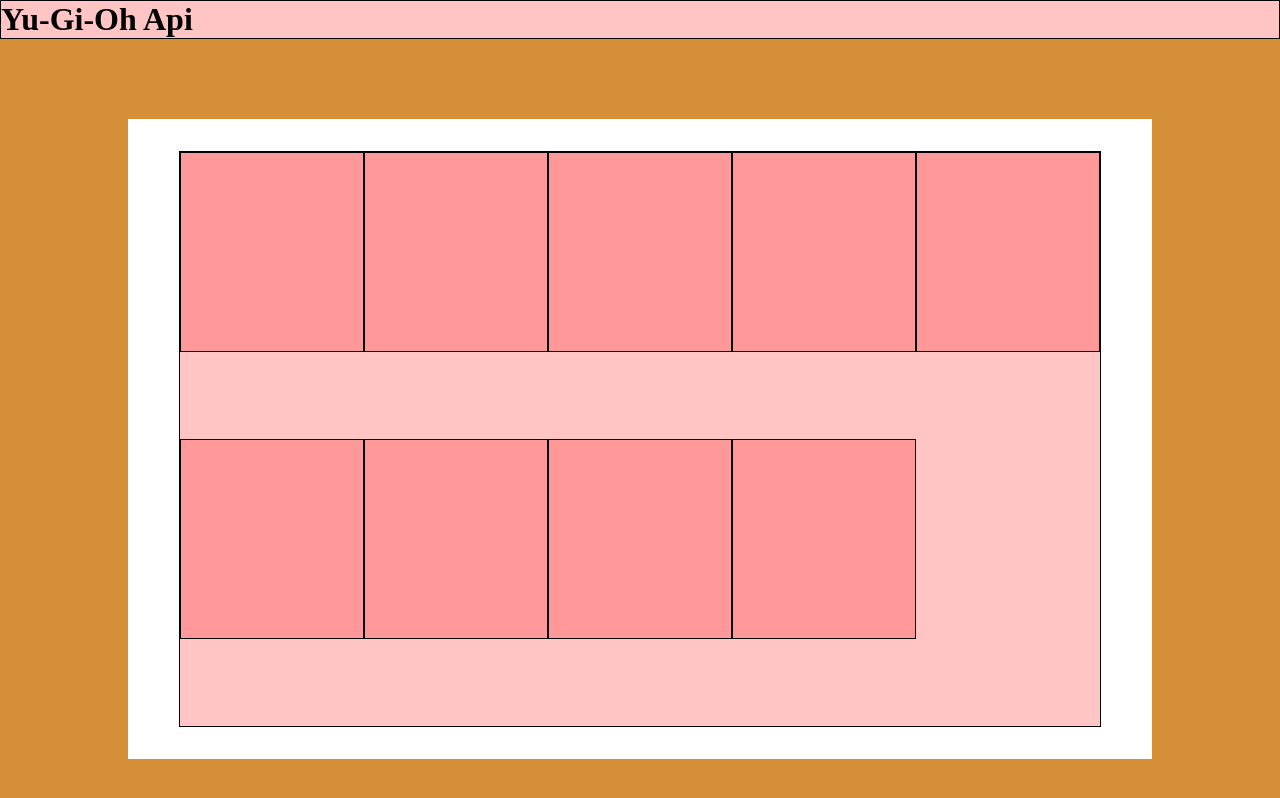
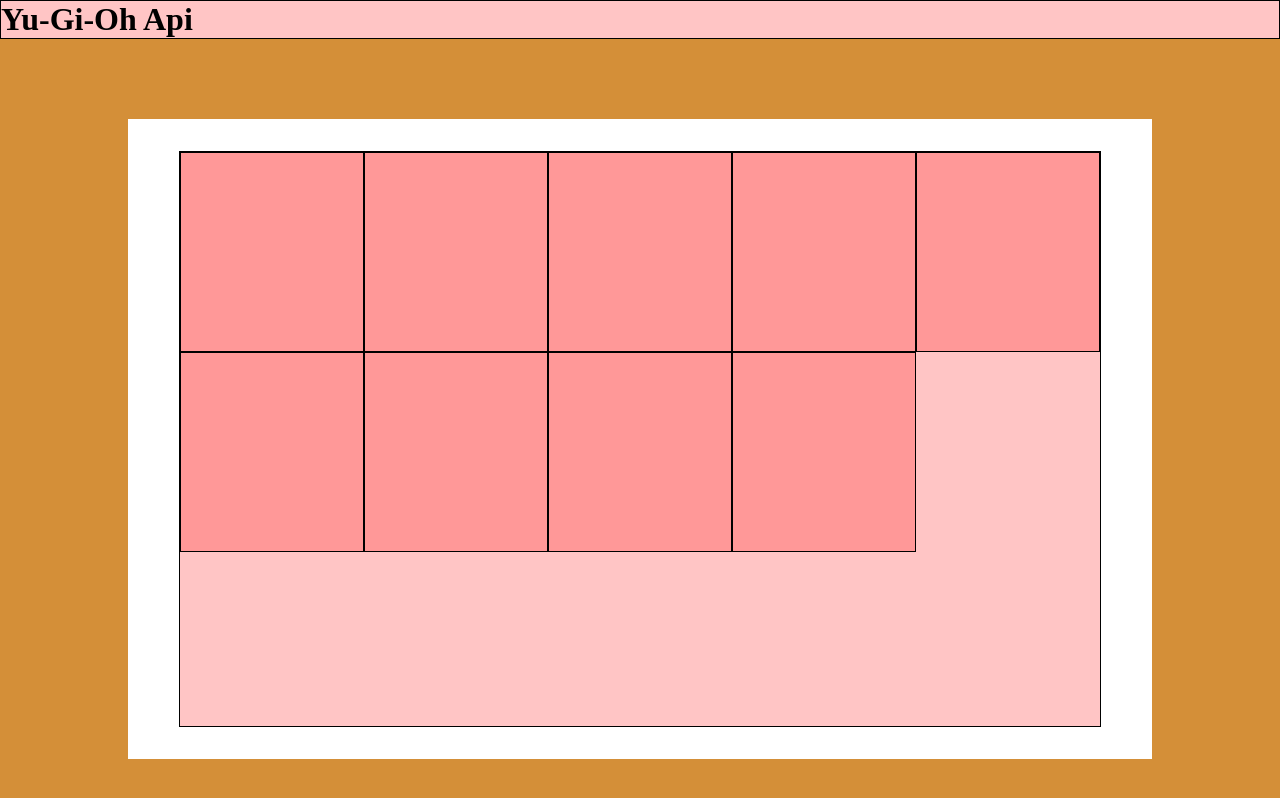
Before and after one commit to CarloDM/vite-yu-gi-oh, a Vue app: page / in a window 1280 px wide. Shown: the top 798 px of the page. Built offline with nearby package versions, Linux system fonts and the light colour scheme.

Commit message:
import store

```diff
--- a/src/components/main.vue
+++ b/src/components/main.vue
@@ -1,10 +1,16 @@
 
 <script>
-import Card from './card.vue'
+import Card from './card.vue';
+import {store} from '../store';
 export default {
   name:'Main',
   components:{
     Card,
+  },
+  data(){
+    return {
+      store,
+    }
   }
 }
 </script>
@@ -53,6 +59,7 @@ main{
     .card-container{
       display: flex;
       flex-wrap: wrap;
+      align-content: flex-start;
       width: 90%;
       height: 90%;
     }
--- /dev/null
+++ b/src/store.js
@@ -0,0 +1,5 @@
+import {reactive} from 'vue';
+export const store = reactive({
+
+  myTitle : 'prova menagment'
+})
```
